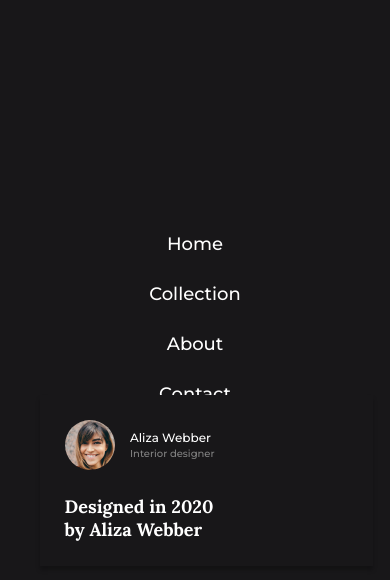
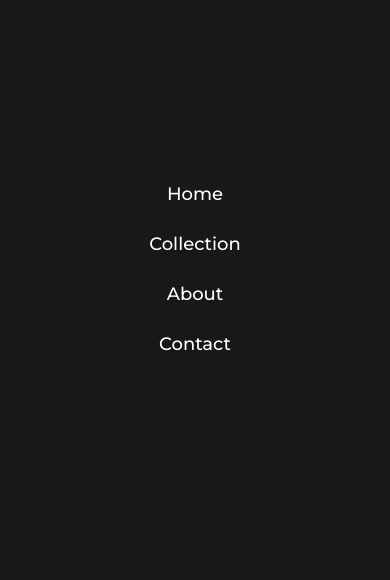
Before and after one commit to NahuelZamuner/interiorConsultant, a plain HTML site: page index.html in a window 390 px wide. Both pictures are taken after a click on the picture 356 px from the left and 34 px from the top of the page. Shown: the part 158-738 px from the top of the page. Drawn offline with nearby package versions, Linux system fonts and the light colour scheme.

Commit message:
solution bugs in burger menu

```diff
--- a/CSS/style.css
+++ b/CSS/style.css
@@ -62,6 +62,7 @@
         right: 0;
         width: 100vw;
         height: 100vh;
+        padding-bottom: 100px;
         list-style: none;
         background-color: #181719;
     }
--- a/index.html
+++ b/index.html
@@ -29,7 +29,7 @@
             </ul>
         </navbar>
     </header>
-    <main class="main">
+    <main class="main" id="main">
         <section class="description">
             <h1 class="description-title">Modern interior</h1>
             <p class="description-text">A full-Service residential & commercial interior design and staging company offering professional
@@ -51,7 +51,7 @@
             </div>
         </section>
     </main>
-    <footer class="footer">
+    <footer class="footer" id="footer">
         <span class="footer-text">created by <a href="https://github.com/NahuelZamuner" target="_blank"
                 class="footer-link">Nahuel Zamuner</a> - <a href="https://devchallenges.io/" class="footer-link"
                 target="_blank">devChallenges.io</a></span>
@@ -60,6 +60,8 @@
         const $buttonMenu = document.getElementById('menu-button')
         const $hiddenMenu = document.getElementById('menu-close')
         const $pageMenu = document.getElementById('list-menu')
+        const $main = document.getElementById('main')
+        const $footer = document.getElementById('footer')
 
         $buttonMenu.addEventListener('click', () => {
             $buttonMenu.classList.add('menu-hidden')
@@ -67,6 +69,8 @@
             $pageMenu.classList.remove('menu-list__hidden')
             $pageMenu.classList.remove('menu-hidden')
             $pageMenu.classList.add('menu-list')
+            $main.classList.add('menu-hidden')
+            $footer.classList.add('menu-hidden')
         })
 
         $hiddenMenu.addEventListener('click', () => {
@@ -74,6 +78,8 @@
             $pageMenu.classList.add('menu-list__hidden')
             $buttonMenu.classList.remove('menu-hidden')
             $pageMenu.classList.add('menu-hidden')
+            $main.classList.remove('menu-hidden')
+            $footer.classList.remove('menu-hidden')
             $pageMenu.classList.remove('menu-list')
         })
     </script>
```
